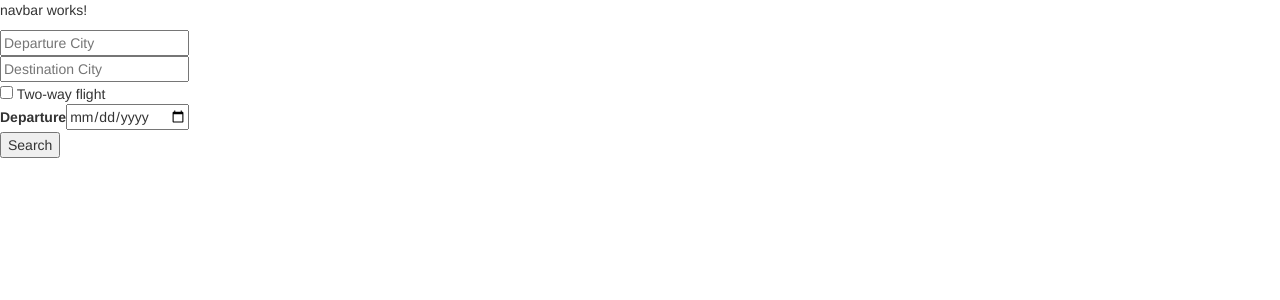
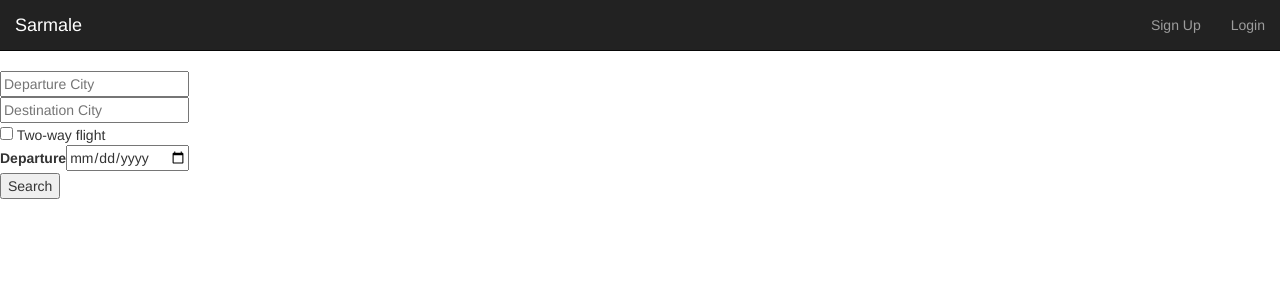
Before and after one commit to DanaIliescu/forms-mandatory-1, an Angular app: page / in a window 1280 px wide. Shown: the top 300 px of the page. Built offline with nearby package versions, Linux system fonts and the light colour scheme.

Commit message:
added navbar component to the front-page

```diff
--- a/src/app/navbar/navbar.component.html
+++ b/src/app/navbar/navbar.component.html
@@ -1,3 +1,22 @@
-<p>
-  navbar works!
-</p>
+<nav class="navbar navbar-static-top navbar-inverse">
+  <div class="container-fluid">
+    <!-- Brand and toggle get grouped for better mobile display -->
+    <div class="navbar-header">
+      <button type="button" class="navbar-toggle collapsed" data-toggle="collapse" data-target="#bs-example-navbar-collapse-1" aria-expanded="false">
+        <span class="sr-only">Toggle navigation</span>
+        <span class="icon-bar"></span>
+        <span class="icon-bar"></span>
+        <span class="icon-bar"></span>
+      </button>
+      <a class="navbar-brand" href="#">Sarmale</a>
+    </div>
+
+    <!-- Collect the nav links, forms, and other content for toggling -->
+    <div class="collapse navbar-collapse" id="bs-example-navbar-collapse-1">
+      <ul class="nav navbar-nav navbar-right">
+        <li><a href="#">Sign Up</a></li>
+        <li><a href="#">Login</a></li>
+      </ul>
+    </div><!-- /.navbar-collapse -->
+  </div><!-- /.container-fluid -->
+</nav>
```
